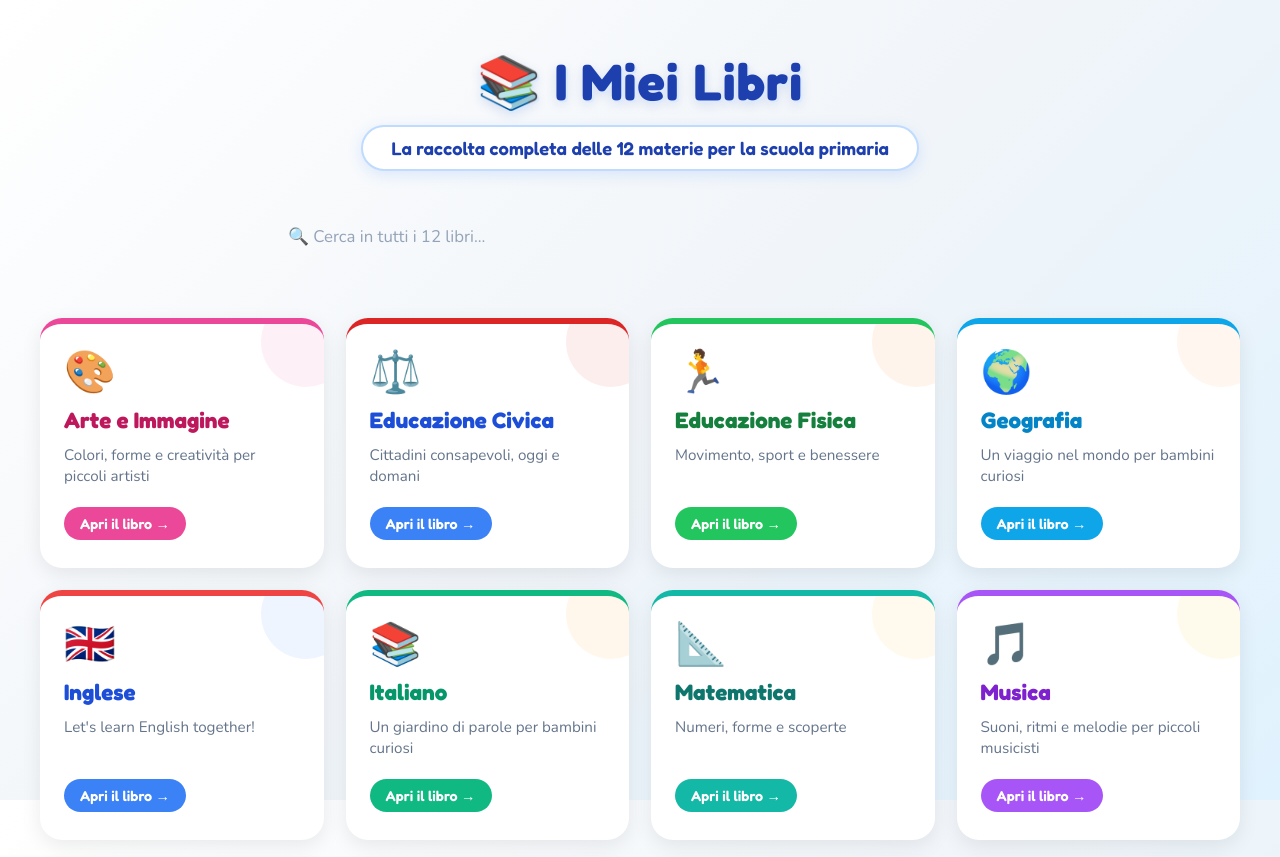
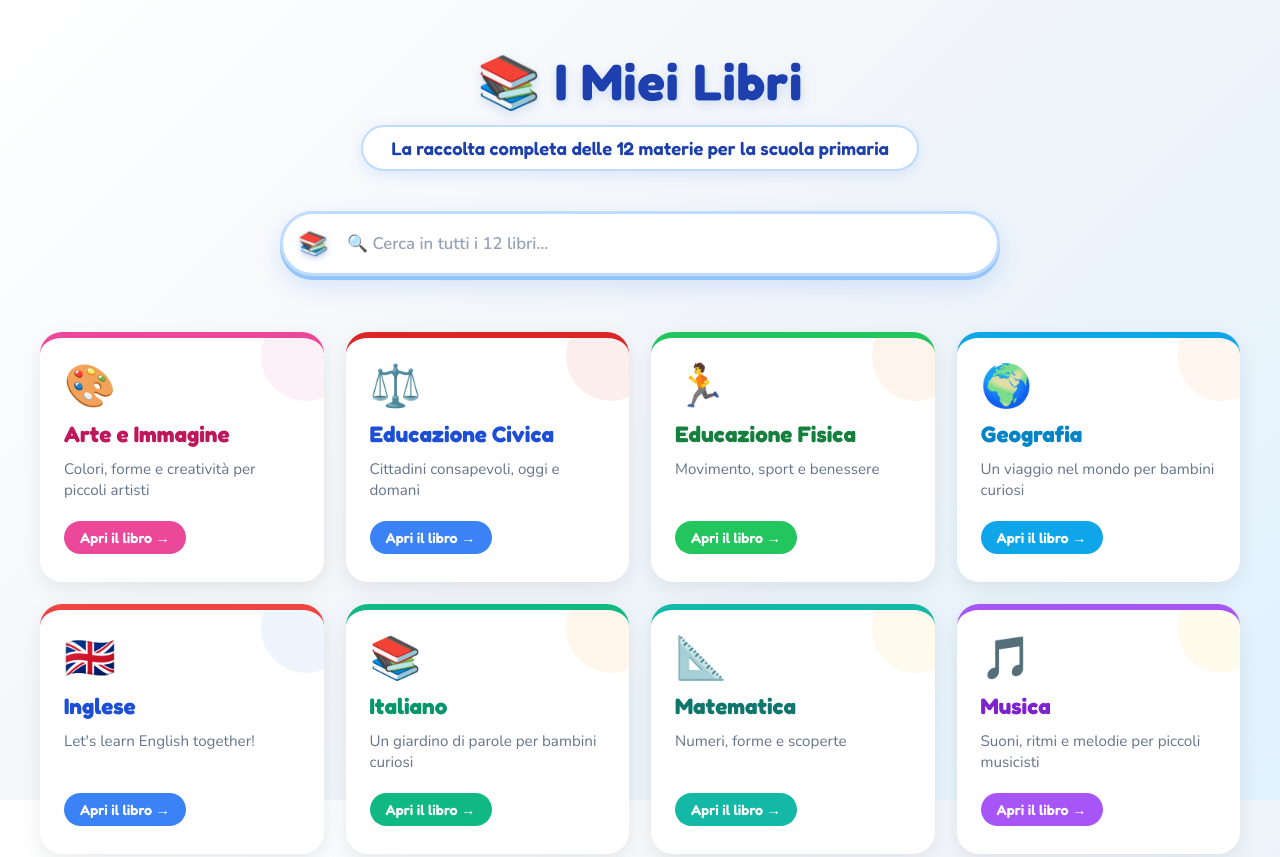
Before and after one commit to Numerodieci/miei-libri, a plain HTML site: page index.html in a window 1280 px wide. Shown: the top 857 px of the page. Drawn offline with nearby package versions, Linux system fonts and the light colour scheme.

Commit message:
Update home.css

```diff
--- a/home.css
+++ b/home.css
@@ -397,3 +397,55 @@ footer {
 .card-quiz h2 { color: #065F46; }
 .card-quiz .card-cta { background: #10B981; }
 .card-quiz:hover .card-cta { background: #059669; }
+/* ===== BARRA DI RICERCA — stile libri ===== */
+.search-wrapper {
+  display: flex;
+  align-items: center;
+  gap: 10px;
+  background: white;
+  border: 3px solid #BFDBFE;
+  border-radius: 999px;
+  padding: 6px 8px 6px 56px;
+  position: relative;
+  box-shadow: 0 4px 0 #93C5FD, 0 10px 24px rgba(59, 130, 246, 0.18);
+  transition: border-color .25s ease, box-shadow .25s ease, transform .25s ease;
+}
+
+.search-wrapper:focus-within {
+  border-color: #3B82F6;
+  box-shadow: 0 5px 0 #1D4ED8, 0 14px 30px rgba(59, 130, 246, 0.32);
+  transform: translateY(-2px);
+}
+
+.search-wrapper::before {
+  content: "📚";
+  position: absolute;
+  left: 16px;
+  top: 50%;
+  font-size: 1.45em;
+  pointer-events: none;
+  animation: bookFloat 2.6s ease-in-out infinite;
+  filter: drop-shadow(0 2px 3px rgba(30, 64, 175, 0.3));
+}
+
+@keyframes bookFloat {
+  0%, 100% { transform: translateY(-50%) rotate(-7deg); }
+  50%      { transform: translateY(-56%) rotate(7deg); }
+}
+
+#globalSearch {
+  flex: 1;
+  border: none;
+  outline: none;
+  background: transparent;
+  padding: 12px 8px;
+  font-family: 'Nunito', sans-serif;
+  font-weight: 700;
+  font-size: 1.05em;
+  color: #1F2937;
+  min-width: 0;
+}
+
+#globalSearch::placeholder { color: #94A3B8; font-weight: 600; }
+
+.search-clear { flex-shrink: 0; }
```
